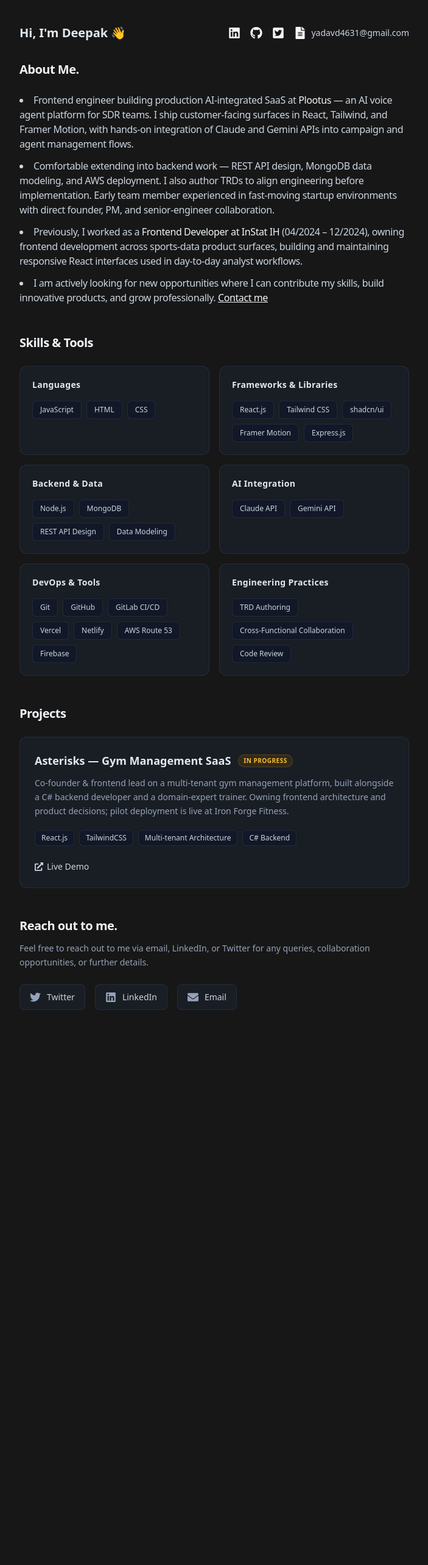
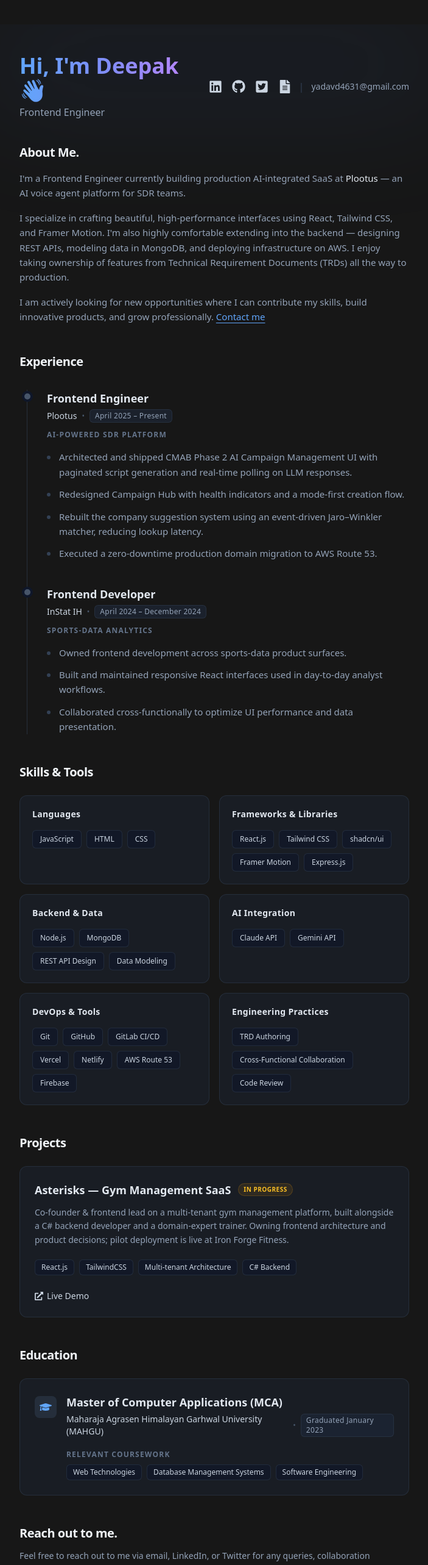
Before and after one commit to yadavd4631/portfoliod, a Next.js app: page / in a window 1280 px wide. Shown: the top 2566 px of the page at 61% size, without its empty margins (288-991 px from the left). Before the commit the page ends 1752 px from the top, so only its background shows below. Built offline with nearby package versions, Linux system fonts and the light colour scheme.

Commit message:
feat: redesign about section and add modular components for experience, education, and footer sections

```diff
--- a/app/page.tsx
+++ b/app/page.tsx
@@ -1,15 +1,21 @@
 import AboutSection from '@/components/about-section';
+import Experience from '@/components/Experience';
+import Education from '@/components/Education';
+import Skills from '@/components/Skills';
+import Projects from '@/components/Projects';
 import Contact from '@/components/Contact';
-import Projects from '@/components/Projects';
-import Skills from '@/components/Skills';
+import Footer from '@/components/Footer';
 
 export default function Home() {
   return (
-    <div className="flex flex-col  mt-10  w-full text-slate-300 mx-auto ">
+    <div className="flex flex-col mt-10 w-full text-slate-300 mx-auto overflow-hidden">
       <AboutSection />
+      <Experience />
       <Skills />
       <Projects />
+      <Education />
       <Contact />
+      <Footer />
     </div>
   );
 }
--- /dev/null
+++ b/components/Education.tsx
@@ -0,0 +1,70 @@
+'use client';
+import { motion } from 'framer-motion';
+import { FaGraduationCap } from 'react-icons/fa';
+
+const education = [
+  {
+    institution: "Maharaja Agrasen Himalayan Garhwal University (MAHGU)",
+    degree: "Master of Computer Applications (MCA)",
+    period: "Graduated January 2023",
+    coursework: ["Web Technologies", "Database Management Systems", "Software Engineering"],
+  }
+];
+
+export default function Education() {
+  return (
+    <motion.div
+      className="mx-auto max-w-2xl md:px-4 px-8 mt-12"
+      initial={{ filter: 'blur(10px)' }}
+      animate={{ filter: 'blur(0px)' }}
+      transition={{ duration: 0.3 }}
+    >
+      <h2 className="text-xl text-slate-100 mb-6 font-semibold tracking-tight">Education</h2>
+
+      <div className="flex flex-col gap-6">
+        {education.map((edu, index) => (
+          <div
+            key={index}
+            className="group relative bg-slate-800/40 border border-slate-700/50 rounded-xl p-6 hover:bg-slate-800/60 transition-all duration-300"
+          >
+            <div className="flex items-start gap-4">
+              <div className="mt-1 p-2 bg-slate-700/50 text-blue-400 rounded-lg">
+                <FaGraduationCap size={20} />
+              </div>
+              <div className="flex flex-col">
+                <h3 className="text-lg font-semibold text-slate-200 group-hover:text-blue-400 transition-colors">
+                  {edu.degree}
+                </h3>
+                <div className="flex flex-col sm:flex-row sm:items-center gap-1 sm:gap-2 mt-1 mb-3">
+                  <span className="text-slate-300 font-medium text-sm">{edu.institution}</span>
+                  <span className="hidden sm:inline text-slate-600 text-xs">•</span>
+                  <span className="text-slate-400 text-xs font-medium tracking-wide bg-slate-800/60 border border-slate-700/50 px-2 py-0.5 rounded-md w-fit">
+                    {edu.period}
+                  </span>
+                </div>
+
+                {edu.coursework && (
+                  <div className="mt-2">
+                    <p className="text-xs text-slate-500 mb-2 uppercase tracking-widest font-semibold">
+                      Relevant Coursework
+                    </p>
+                    <div className="flex flex-wrap gap-2">
+                      {edu.coursework.map((course, i) => (
+                        <span
+                          key={i}
+                          className="bg-slate-900/60 text-slate-300 px-2.5 py-1 rounded-md text-xs font-medium border border-slate-700/50"
+                        >
+                          {course}
+                        </span>
+                      ))}
+                    </div>
+                  </div>
+                )}
+              </div>
+            </div>
+          </div>
+        ))}
+      </div>
+    </motion.div>
+  );
+}
--- /dev/null
+++ b/components/Experience.tsx
@@ -0,0 +1,81 @@
+'use client';
+import { motion } from 'framer-motion';
+
+const experiences = [
+  {
+    role: "Frontend Engineer",
+    company: "Plootus",
+    period: "April 2025 – Present",
+    description: "AI-Powered SDR Platform",
+    bullets: [
+      "Architected and shipped CMAB Phase 2 AI Campaign Management UI with paginated script generation and real-time polling on LLM responses.",
+      "Redesigned Campaign Hub with health indicators and a mode-first creation flow.",
+      "Rebuilt the company suggestion system using an event-driven Jaro–Winkler matcher, reducing lookup latency.",
+      "Executed a zero-downtime production domain migration to AWS Route 53."
+    ],
+  },
+  {
+    role: "Frontend Developer",
+    company: "InStat IH",
+    period: "April 2024 – December 2024",
+    description: "Sports-Data Analytics",
+    bullets: [
+      "Owned frontend development across sports-data product surfaces.",
+      "Built and maintained responsive React interfaces used in day-to-day analyst workflows.",
+      "Collaborated cross-functionally to optimize UI performance and data presentation."
+    ],
+  },
+];
+
+export default function Experience() {
+  return (
+    <motion.div
+      className="mx-auto max-w-2xl md:px-4 px-8 mt-12"
+      initial={{ filter: 'blur(10px)' }}
+      animate={{ filter: 'blur(0px)' }}
+      transition={{ duration: 0.3 }}
+    >
+      <h2 className="text-xl text-slate-100 mb-8 font-semibold tracking-tight">Experience</h2>
+
+      <div className="relative border-l border-slate-700/60 ml-3 space-y-10">
+        {experiences.map((exp, index) => (
+          <div key={index} className="relative pl-6 sm:pl-8 group">
+            {/* Glowing timeline dot */}
+            <span className="absolute -left-[5px] top-1.5 h-2.5 w-2.5 rounded-full bg-slate-600 ring-[4px] ring-[#0f172a] group-hover:bg-blue-400 group-hover:shadow-[0_0_12px_rgba(96,165,250,0.8)] transition-all duration-300"></span>
+
+            {/* Header info */}
+            <div className="flex flex-col mb-3">
+              <h3 className="text-lg font-semibold text-slate-200 group-hover:text-blue-400 transition-colors duration-300">
+                {exp.role}
+              </h3>
+              <div className="flex flex-wrap items-center gap-2 mt-1">
+                <span className="text-slate-300 font-medium text-sm">{exp.company}</span>
+                <span className="text-slate-600 hidden sm:inline text-xs">•</span>
+                <span className="text-slate-400 text-xs font-medium tracking-wide bg-slate-800/60 border border-slate-700/50 px-2 py-0.5 rounded-md">
+                  {exp.period}
+                </span>
+              </div>
+            </div>
+
+            {/* Description / Sub-heading */}
+            <p className="text-xs text-slate-500 mb-4 uppercase tracking-widest font-semibold">
+              {exp.description}
+            </p>
+
+            {/* Custom Bullets */}
+            <ul className="flex flex-col gap-3 list-none text-[15px] text-slate-400 leading-relaxed">
+              {exp.bullets.map((bullet, i) => (
+                <li
+                  key={i}
+                  className="relative pl-5 before:absolute before:left-0 before:top-[10px] before:h-1.5 before:w-1.5 before:bg-slate-700 before:rounded-full group-hover:before:bg-blue-500/50 before:transition-colors duration-300"
+                >
+                  {bullet}
+                </li>
+              ))}
+            </ul>
+          </div>
+        ))}
+      </div>
+    </motion.div>
+  );
+}
--- /dev/null
+++ b/components/Footer.tsx
@@ -0,0 +1,9 @@
+export default function Footer() {
+  return (
+    <footer className="w-full border-t border-slate-800/50 mt-12 py-8 flex flex-col items-center justify-center">
+      <div className="flex items-center gap-2 text-slate-500 text-sm">
+        <span>&copy; {new Date().getFullYear()} Deepak Yadav.</span>
+      </div>
+    </footer>
+  );
+}
--- a/components/about-section.tsx
+++ b/components/about-section.tsx
@@ -33,17 +33,24 @@ const Socials = [
 export default function AboutSection() {
   return (
     <motion.div
-      className="mx-auto max-w-2xl md:px-4 px-8"
-      initial={{ filter: "blur(10px)" }}
-      animate={{ filter: "blur(0px)" }}
-      transition={{ duration: 0.3 }}
+      className="mx-auto max-w-2xl md:px-4 px-8 pt-12 relative"
+      initial={{ filter: "blur(10px)", y: 20, opacity: 0 }}
+      animate={{ filter: "blur(0px)", y: 0, opacity: 1 }}
+      transition={{ duration: 0.5 }}
     >
-      <div className="flex flex-col md:flex-row justify-between items-center gap-2">
-        <h1 className="text-xl font-semibold text-slate-200">
-          Hi, I'm Deepak 👋
-        </h1>
+      {/* Decorative background glow */}
+      <div className="absolute top-0 left-1/2 -translate-x-1/2 w-[120%] h-32 bg-blue-500/10 blur-[100px] rounded-full -z-10 pointer-events-none" />
+
+      <div className="flex flex-col md:flex-row justify-between items-start md:items-center gap-4">
+        <div>
+          <h1 className="text-3xl md:text-4xl font-extrabold bg-gradient-to-r from-blue-400 via-indigo-400 to-purple-400 bg-clip-text text-transparent mb-1">
+            Hi, I'm Deepak 👋
+          </h1>
+          <p className="text-slate-400 font-medium">Frontend Engineer</p>
+        </div>
+
         <div className="text-base flex items-center gap-4">
-          <div className="flex flex-col md:flex-row items-center gap-2">
+          <div className="flex flex-col md:flex-row items-center gap-3">
             <div className="flex gap-4">
               {Socials.map((social, index) => (
                 <a
@@ -53,68 +60,52 @@ export default function AboutSection() {
                   rel="noopener noreferrer"
                   className="transition-colors duration-300 flex items-center gap-2"
                 >
-                  <span className="group relative flex items-center text-slate-100">
+                  <span className="group relative flex items-center text-slate-300 hover:text-white transition-colors">
                     <social.icon
-                      size={20}
+                      size={22}
                       className="hover:scale-110 transition-transform duration-300"
                     />
-                    <span className="absolute left-1/2 transform -translate-x-1/2 bottom-full mb-2 w-max px-2 py-1 bg-white text-black text-sm rounded opacity-0 group-hover:opacity-100 transition-opacity duration-300">
+                    <span className="absolute left-1/2 transform -translate-x-1/2 bottom-full mb-2 w-max px-2 py-1 bg-white text-black text-xs font-semibold rounded opacity-0 group-hover:opacity-100 transition-opacity duration-300">
                       {social.name}
                     </span>
                   </span>
                 </a>
               ))}
             </div>
+            <span className="hidden md:block text-slate-700">|</span>
             <a
               href="mailto:yadavd4631@gmail.com"
-              className="transition-colors duration-300 flex items-center gap-2 hover:text-white"
+              className="text-slate-400 hover:text-blue-400 transition-colors duration-300 text-sm font-medium"
               target="_blank"
             >
-              <span className="transition-transform duration-300 text-slate-300 hover:text-white text-sm">
-                yadavd4631@gmail.com
-              </span>
+              yadavd4631@gmail.com
             </a>
           </div>
         </div>
       </div>
 
-      <div className="mt-8 flex flex-col ">
+      <div className="mt-10 flex flex-col">
         <h2 className="text-xl text-slate-100 mb-4 font-semibold tracking-tight">About Me.</h2>
-        <ul className="mt-2 flex flex-col gap-3 list-disc list-inside text-base tracking-tight text-slate-300">
-          <li>
-            Frontend engineer building production AI-integrated SaaS at{" "}
-            <span className="text-slate-100 font-medium">Plootus</span> — an AI
-            voice agent platform for SDR teams. I ship customer-facing surfaces
-            in React, Tailwind, and Framer Motion, with hands-on integration of
-            Claude and Gemini APIs into campaign and agent management flows.
-          </li>
-          <li>
-            Comfortable extending into backend work — REST API design, MongoDB
-            data modeling, and AWS deployment. I also author TRDs to align
-            engineering before implementation. Early team member experienced in
-            fast-moving startup environments with direct founder, PM, and
-            senior-engineer collaboration.
-          </li>
-          <li>
-            Previously, I worked as a{" "}
-            <span className="text-slate-100 font-medium">
-              Frontend Developer at InStat IH
-            </span>{" "}
-            (04/2024 – 12/2024), owning frontend development across sports-data
-            product surfaces, building and maintaining responsive React
-            interfaces used in day-to-day analyst workflows.
-          </li>
-          <li>
+        <div className="flex flex-col gap-4 text-[15px] leading-relaxed text-slate-400">
+          <p>
+            I'm a Frontend Engineer currently building production AI-integrated SaaS at{" "}
+            <span className="text-slate-200 font-medium">Plootus</span> — an AI
+            voice agent platform for SDR teams.
+          </p>
+          <p>
+            I specialize in crafting beautiful, high-performance interfaces using React, Tailwind CSS, and Framer Motion. I'm also highly comfortable extending into the backend — designing REST APIs, modeling data in MongoDB, and deploying infrastructure on AWS. I enjoy taking ownership of features from Technical Requirement Documents (TRDs) all the way to production.
+          </p>
+          <p>
             I am actively looking for new opportunities where I can contribute
             my skills, build innovative products, and grow professionally.{" "}
             <a
               href="mailto:yadavd4631@gmail.com"
-              className="text-slate-100 hover:text-blue-300 underline"
+              className="text-blue-400 hover:text-blue-300 underline underline-offset-4 transition-colors"
             >
               Contact me
             </a>
-          </li>
-        </ul>
+          </p>
+        </div>
       </div>
     </motion.div>
   );
```
